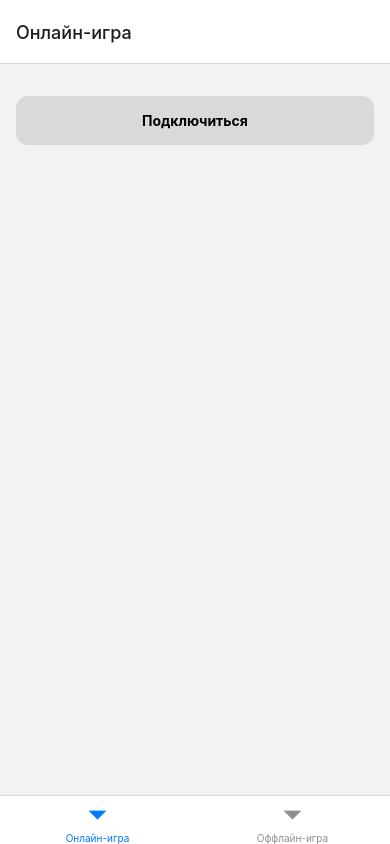
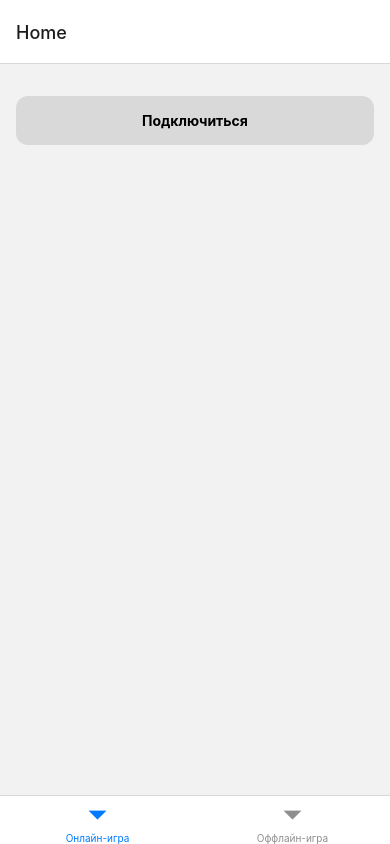
Before and after one commit to parasource/spygame, a React Native app in the folder spygame/: screen / in a window 390 px wide. Built offline with nearby package versions, Linux system fonts and the light colour scheme.

Commit message:
added Stack Navigator for Empty page

```diff
--- a/spygame/package.json
+++ b/spygame/package.json
@@ -11,6 +11,8 @@
   "dependencies": {
     "@expo/vector-icons": "^13.0.0",
     "@react-navigation/bottom-tabs": "^6.5.7",
+    "@react-navigation/native": "^6.1.6",
+    "@react-navigation/native-stack": "^6.9.12",
     "@reduxjs/toolkit": "^1.9.5",
     "expo": "~48.0.9",
     "expo-status-bar": "~1.4.4",
--- a/spygame/src/AppNavigation.js
+++ b/spygame/src/AppNavigation.js
@@ -1,15 +1,18 @@
 import * as React from 'react';
-import { createBottomTabNavigator } from '@react-navigation/bottom-tabs';
-import OnlineScreen from './components/screens/Online';
-import OfflineScreen from './components/screens/Offline';
+import { createNativeStackNavigator } from '@react-navigation/native-stack'
+import {NavigationContainer} from '@react-navigation/native'
+import HomeTabs from './HomeTabs';
+import EmptyPage from './components/pages/EmptyPage';
 
-const Tab = createBottomTabNavigator();
+const Stack = createNativeStackNavigator()
 
 export default function AppNavigation() {
     return (
-        <Tab.Navigator>
-            <Tab.Screen name="Онлайн-игра" component={OnlineScreen} />
-            <Tab.Screen name="Оффлайн-игра" component={OfflineScreen} />
-        </Tab.Navigator>
+        <NavigationContainer independent={true}>
+            <Stack.Navigator>
+                <Stack.Screen name='Home' component={HomeTabs}/>
+                <Stack.Screen name='Empty' component={EmptyPage}/>
+            </Stack.Navigator>
+        </NavigationContainer>
     );
 }
--- /dev/null
+++ b/spygame/src/HomeTabs.js
@@ -0,0 +1,15 @@
+import * as React from 'react';
+import { createBottomTabNavigator } from '@react-navigation/bottom-tabs';
+import OnlineScreen from './components/screens/Online';
+import OfflineScreen from './components/screens/Offline';
+
+const Tab = createBottomTabNavigator();
+
+export default function HomeTabs() {
+    return (
+        <Tab.Navigator screenOptions={{headerShown: false}}>
+            <Tab.Screen name="Онлайн-игра" component={OnlineScreen} />
+            <Tab.Screen name="Оффлайн-игра" component={OfflineScreen}/>
+        </Tab.Navigator>
+    );
+}
--- /dev/null
+++ b/spygame/src/components/pages/EmptyPage.js
@@ -0,0 +1,9 @@
+import React from "react";
+import { View} from 'react-native'
+
+export default function EmptyPage() {
+    return (
+        <View style={{ flex: 1, justifyContent: 'center', alignItems: 'center' }}>
+        </View>
+    )
+}
--- a/spygame/src/components/screens/Offline.js
+++ b/spygame/src/components/screens/Offline.js
@@ -7,13 +7,14 @@ import { AppButton } from '../UI/AppButton';
 import { connect } from 'react-redux';
 import { createOfflineGame } from '../../store/gameReducer';
 
-function OfflineScreen({createOfflineGame}) {
+function OfflineScreen({createOfflineGame, navigation}) {
     const [playersCount, setPlayersCount] = useState(2)
     const [spiesCount, setSpiesCount] = useState(1)
     const [timer, setTimer] = useState(5)
 
     const startGameEvent = () => {
         createOfflineGame({playersCount, spiesCount, timer})
+        navigation.navigate('Empty')
     }
 
     return (
--- a/spygame/src/components/screens/Online.js
+++ b/spygame/src/components/screens/Online.js
@@ -1,7 +1,5 @@
 import React from 'react'
 import { View } from 'react-native';
-import {PlayersCard} from '../UI/PlayersCard';
-import {AppInput} from '../UI/AppInput';
 import {AppButton} from '../UI/AppButton';
 
 function OnlineScreen() {
```
Also changed, not shown: 1 other file (tests, documents, lock files or other folders).
